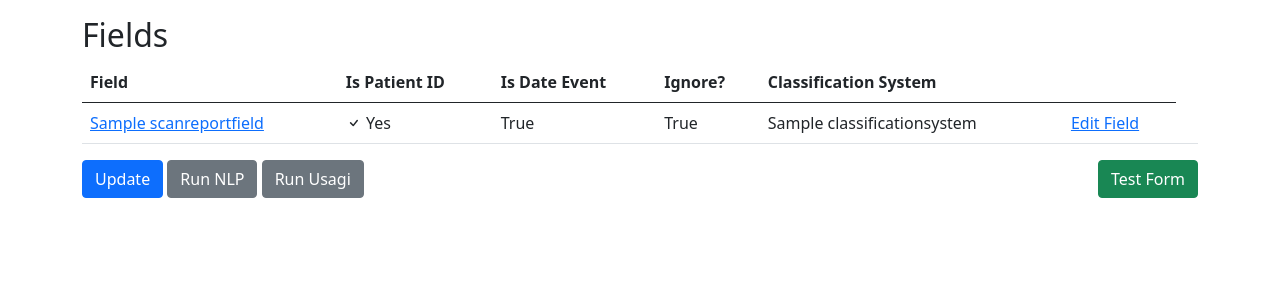
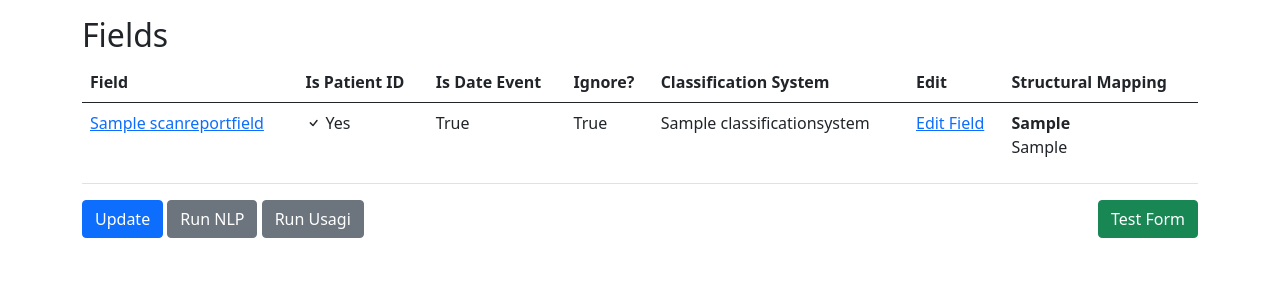
Before and after one commit to Health-Informatics-UoN/Carrot-Mapper, a Django app: page /fields/ in a window 1280 px wide. Shown: the part 96-396 px from the top of the page. Run offline with Django 3.2, Linux system fonts and the light colour scheme; tables that the repository leaves empty hold one stand-in row (values such as "Sample post"); parts of the project's set-up code (start-up, migrations or seed data) failed here and were passed over; some libraries are stand-ins or nearby versions.

Commit message:
User can now select multiple mappings from the Edit Field form

```diff
--- a/api/mapping/models.py
+++ b/api/mapping/models.py
@@ -1,6 +1,16 @@
 from django.db import models
 from django.contrib.auth.models import User
 from django.conf import settings
+
+
+
+
+class BaseModel(models.Model):
+    created_at = models.DateTimeField(auto_now_add=True)
+    updated_at = models.DateTimeField(auto_now=True)
+
+    class Meta:
+        abstract = True
 
 """
 Relationship is many:many because;
@@ -9,12 +19,29 @@ Each pair of tables/fields in OMOP can be related to many different pairs of tab
 """
 
 
-class BaseModel(models.Model):
-    created_at = models.DateTimeField(auto_now_add=True)
-    updated_at = models.DateTimeField(auto_now=True)
+class Source(BaseModel):
+    """
+    DEFINE MODEL TO HOLD INFORMATION ON THE SOURCE DATA TABLES AND COLUMNS
+    """
+    dataset = models.CharField(max_length=64)
+    table = models.CharField(max_length=64)
+    field = models.CharField(max_length=64)
+    mapping = models.ManyToManyField('Mapping')
 
-    class Meta:
-        abstract = True
+    def __str__(self):
+        return f'{self.dataset, self.table, self.field}'
+
+
+class Mapping(BaseModel):
+    """
+    DEFINE MODEL TO HOLD THE POSSIBLE OMOP MAPPING COMBINATIONS
+    """
+    table = models.CharField(max_length=64)
+    field = models.CharField(max_length=64)
+
+    def __str__(self):
+        return f'{self.table, self.field}'
+
 
 
 class ClassificationSystem(BaseModel):
@@ -79,6 +106,7 @@ class ScanReportField(BaseModel):
         null=True,
         blank=True
     )
+    mapping = models.ManyToManyField(Mapping)
 
     def __str__(self):
         return self.name
@@ -91,27 +119,3 @@ class ScanReportValue(BaseModel):
 
     def __str__(self):
         return self.value
-
-
-class Source(BaseModel):
-    """
-    DEFINE MODEL TO HOLD INFORMATION ON THE SOURCE DATA TABLES AND COLUMNS
-    """
-    dataset = models.CharField(max_length=64)
-    table = models.CharField(max_length=64)
-    field = models.CharField(max_length=64)
-    mapping = models.ManyToManyField('Mapping')
-
-    def __str__(self):
-        return f'{self.dataset, self.table, self.field}'
-
-
-class Mapping(BaseModel):
-    """
-    DEFINE MODEL TO HOLD THE POSSIBLE OMOP MAPPING COMBINATIONS
-    """
-    table = models.CharField(max_length=64)
-    field = models.CharField(max_length=64)
-
-    def __str__(self):
-        return f'{self.table, self.field}'
--- a/api/mapping/templates/mapping/scanreportfield_list.html
+++ b/api/mapping/templates/mapping/scanreportfield_list.html
@@ -32,7 +32,8 @@
                 <th scope="col">Is Date Event</th>
                 <th scope="col">Ignore?</th>
                 <th scope="col">Classification System</th>
-                <th></th>
+                <th>Edit</th>
+                <th>Structural Mapping</th>
             </tr>
             </thead>
             <tbody>
@@ -48,9 +49,11 @@
                 <td>{{ object.is_date_event }}</td>
                 <td>{{ object.is_ignore }}</td>
                 <td>{{ object.classification_system.name }}</td>
-                <td><a href="{% url 'scan-report-field-update' object.id %}">Edit
-                    Field</a></td>
-                <td></td>
+                <td><a href="{% url 'scan-report-field-update' object.id %}">Edit Field</a></td>
+                <td>{% for object in object.mapping.all %}
+                    <b>{{object.table}}</b>
+                    {{object.field|linebreaks}}
+                    {% endfor %}</td>
             </tr>
             {% endfor %}
             </tbody>
--- a/api/mapping/views.py
+++ b/api/mapping/views.py
@@ -106,10 +106,14 @@ class ScanReportFieldUpdateView(UpdateView):
         'is_date_event',
         'is_ignore',
         'classification_system',
+        'mapping'
     ]
 
     def get_success_url(self):
         return "{}?search={}".format(reverse('fields'), self.object.scan_report_table.id)
+
+class ScanReportStructuralMappingUpdateView(UpdateView):
+    model = ScanReportField
 
 
 class ScanReportListView(ListView):
```
